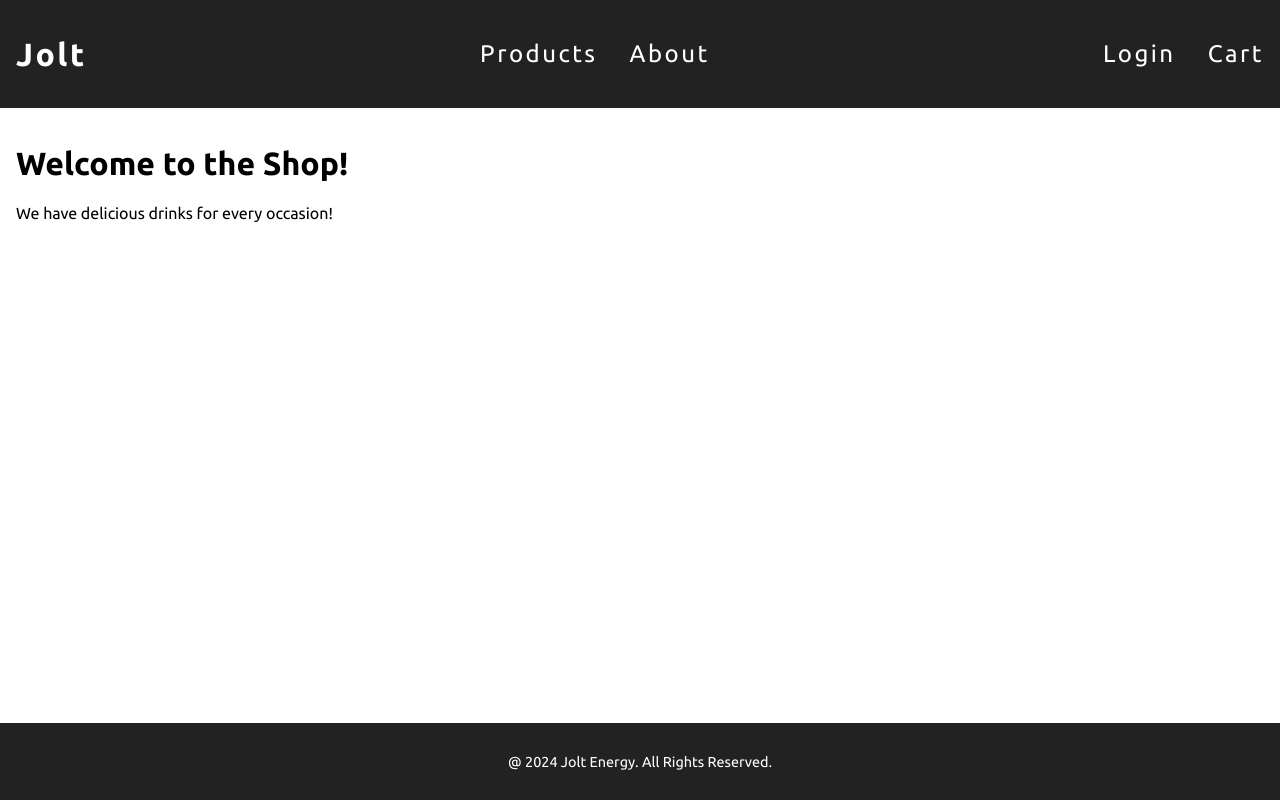
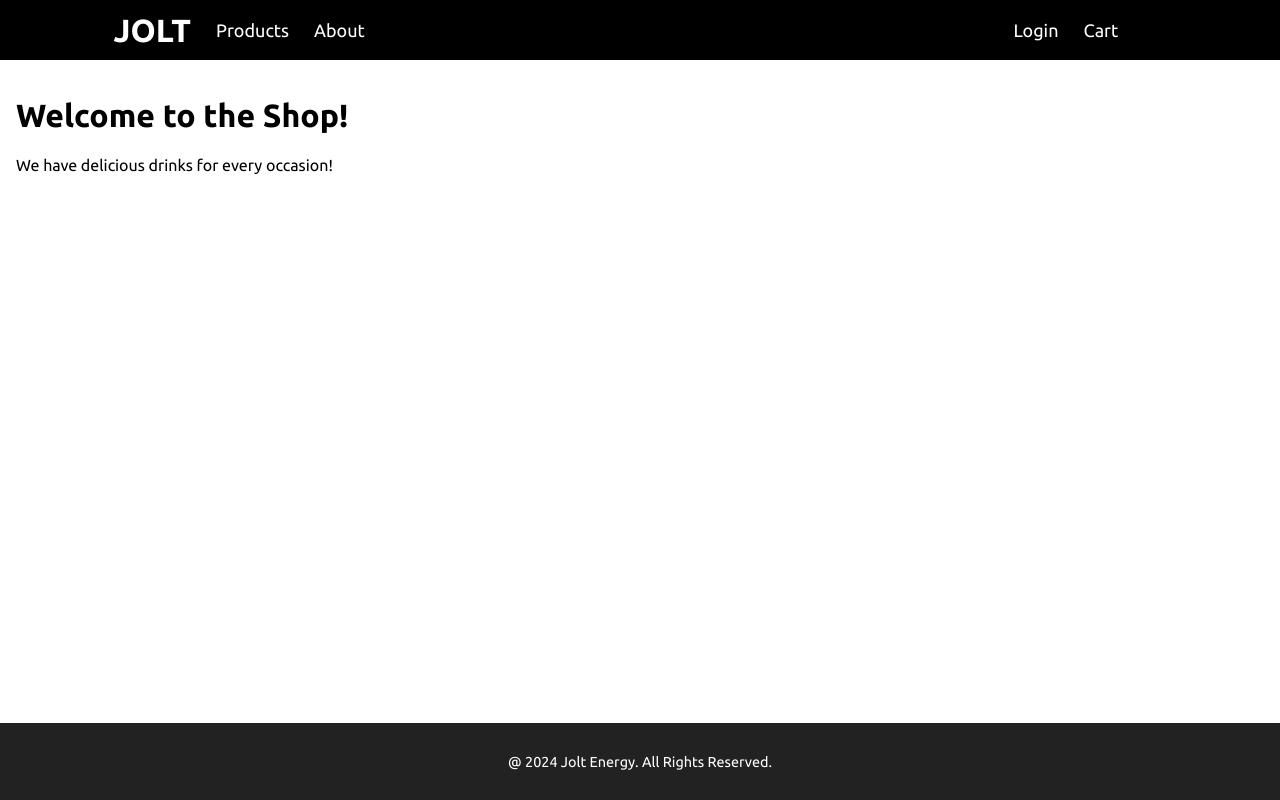
Before and after one commit to CoryJNelson/Web-Dev-Storefront, a React (Vite) app in the folder client/: page / in a window 1280 px wide. Built offline with nearby package versions, Linux system fonts and the light colour scheme.

Commit message:
Updated Navbar.jsx using styled-components.

```diff
--- a/client/package.json
+++ b/client/package.json
@@ -16,7 +16,8 @@
     "react": "^18.3.1",
     "react-dom": "^18.3.1",
     "react-redux": "^9.1.2",
-    "react-router-dom": "^7.0.1"
+    "react-router-dom": "^7.0.1",
+    "styled-components": "^6.1.13"
   },
   "devDependencies": {
     "@eslint/js": "^9.13.0",
--- a/client/src/components/Navbar.jsx
+++ b/client/src/components/Navbar.jsx
@@ -1,6 +1,7 @@
 import React, { useContext } from 'react'
 import { Link, useNavigate } from 'react-router-dom'
 import { AuthContext } from '../components/AuthContext'
+import styled from 'styled-components'
 
 const Navbar = () => {
   const { user, logout } = useContext(AuthContext);
@@ -11,42 +12,75 @@ const Navbar = () => {
     navigate('/');
   };
 
+  // styled components
+  const Container = styled.div`
+    height: 60px;
+    background-color: black;
+  `;
+
+  const Wrapper = styled.div`
+    height: 60px;
+    padding: 0px 20px;
+    color: white;
+    display: flex;
+    justify-content: space-between;
+    align-items: center;
+  `;
+
+  const Left = styled.div`
+    flex: 1;
+    display: flex;
+    align-items: center;
+    justify-content: center;
+  `;
+  const Logo = styled.h1`
+    font-weight: bold;
+    cursor: pointer;
+    margin-left: 25px;
+  `
+  const Center = styled.div`
+    flex: 1;
+  `;
+  const Right = styled.div`
+    flex: 1;
+    display: flex;
+    align-items: center;
+    justify-content: center;
+  `;
+
+  const NavItem = styled.div`
+    font-size: 18px;
+    cursor: pointer;
+    margin-left: 25px;
+  `;
+
   return (
-    <nav style={styles.navbar}>
-        {/* <h1 style={styles.logo}>Jolt</h1> */}
-        <div style={styles.logo}>
-          <Link to="/" style={styles.link}>Jolt</Link>
-        </div>
-
-        <ul style={styles.navLinks}>
-            <li><Link to="/products" style={styles.link}>Products</Link></li>
-            <li><Link to="/about" style={styles.link}>About</Link></li>
-        </ul>
-
-        <ul style={styles.right}>
+    <Container>
+      <Wrapper>
+        <Left>
+          <Link to="/" style={styles.link}><Logo>JOLT</Logo></Link>
+          <Link to="/products" style={styles.link}><NavItem>Products</NavItem></Link>
+          <Link to="/about" style={styles.link}><NavItem>About</NavItem></Link>
+        </Left>
+        <Center></Center>
+        <Right>
           {user ? (
             <>
-              <Link to={`/users/${user._id}`} style={styles.link}>Account</Link>
+              <Link to={`/users/${user._id}`} style={styles.link}><NavItem>Account</NavItem></Link>
               <button onClick={handleLogout} style={styles.logoutButton}>Sign Out</button>
             </>
           ) : (
-            <li><Link to="/login" style={styles.link}>Login</Link></li>
+            <Link to="/login" style={styles.link}><NavItem>Login</NavItem></Link>
           )}
-          <li><Link to="/cart" style={styles.link}>Cart</Link></li>
-        </ul>
-    </nav>
+          <Link to="/cart" style={styles.link}><NavItem>Cart</NavItem></Link>
+        </Right>
+      </Wrapper>
+    </Container>
   )
 }
 
 const styles = {
-    navbar: {
-      display: 'flex', justifyContent: 'space-between', alignItems: 'center',
-      padding: '1rem', background: '#222', color: '#fff'
-    },
-    logo: { fontSize: '2rem', fontWeight: 'bold' },
-    navLinks: { fontSize: '1.5rem', listStyle: 'none', display: 'flex', gap: '2rem' },
     link: { color: '#fff', textDecoration: 'none' },
-    right: { fontSize: '1.5rem', display: 'flex', gap: '2rem'},
     logoutButton: { background: '#222', color: '#fff', cursor: 'pointer', padding: '0 1rem' }
 };
 
--- a/client/src/styles/main.css
+++ b/client/src/styles/main.css
@@ -7,7 +7,7 @@ body {
     box-sizing: border-box;
 }
 
-nav {
+/* nav {
     letter-spacing: 2.5px;
 }
 
@@ -20,7 +20,7 @@ nav ul {
 nav ul li a {
     text-decoration: none;
     color: white;
-}
+} */
 
 footer {
     font-size: 0.9rem;
```
Also changed, not shown: 1 other file (tests, documents, lock files or other folders).
